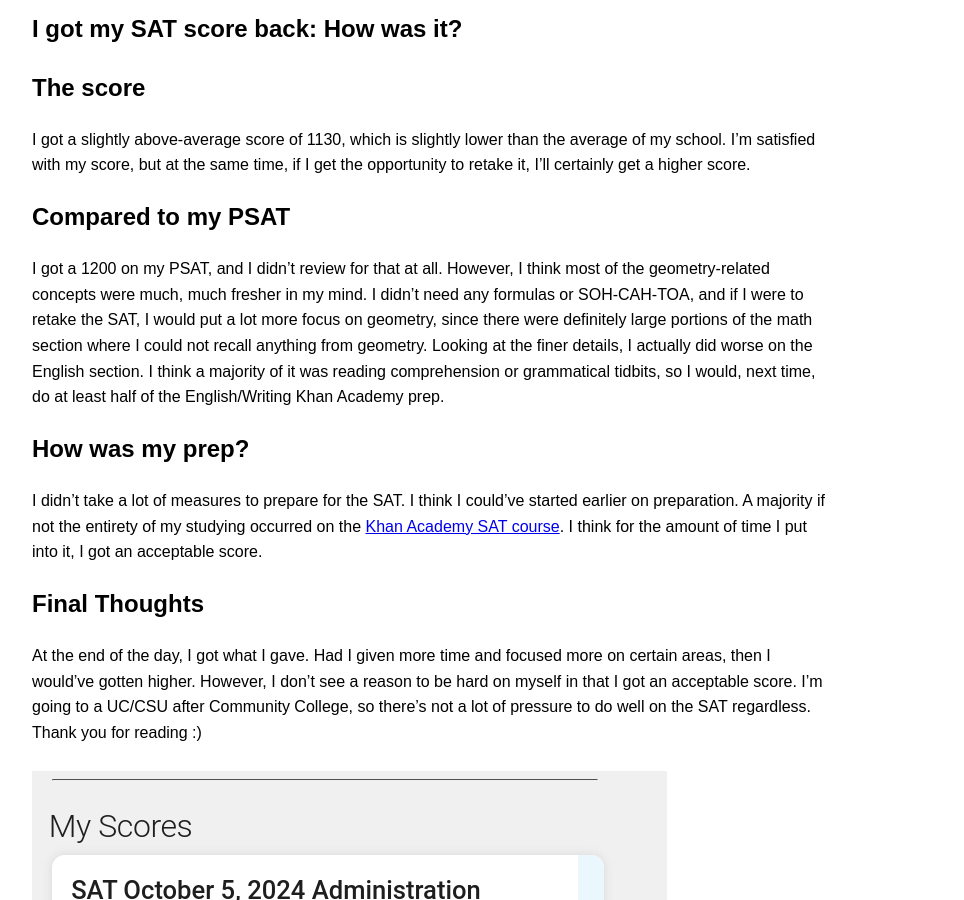
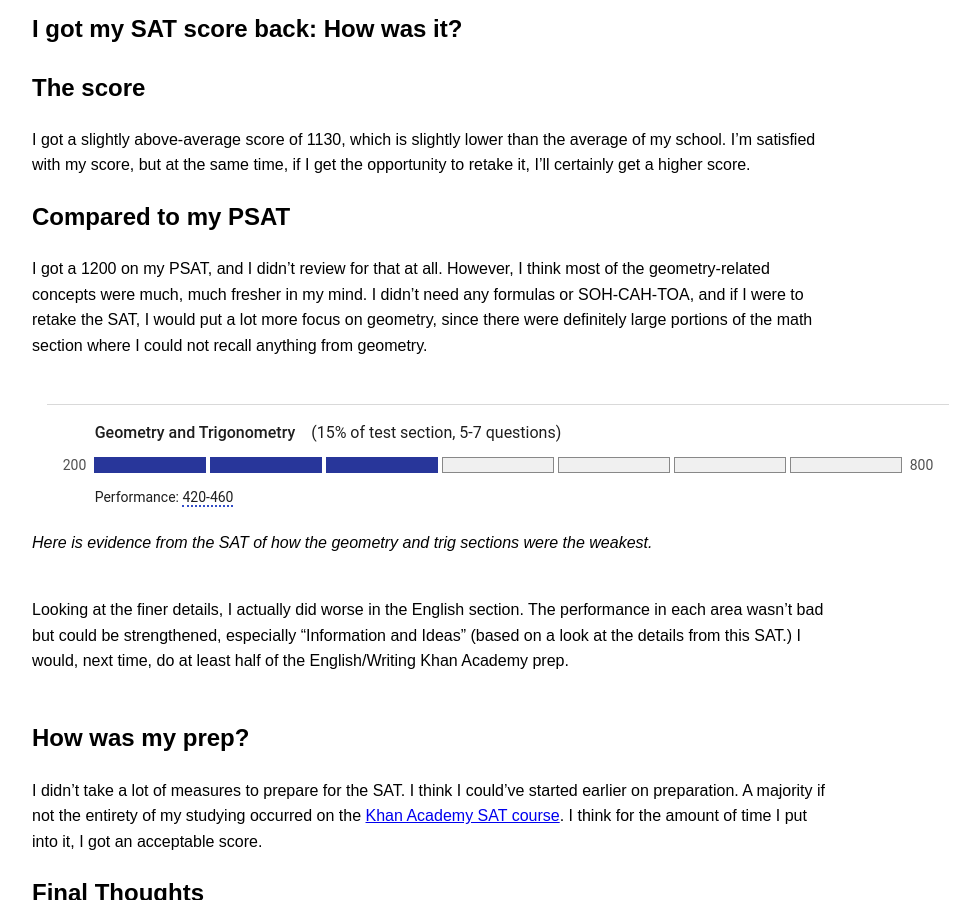
Before and after one commit to CaptainSapphire/PH-s-Blog, a Jekyll site: the page built from _posts/2024-10-20-My-SAT-score-thoughts.md, in a window 1280 px wide and 900 px high, scrolled down 306 px. Shown: the whole window, without its empty margins (208-1172 px from the left). Built offline with Jekyll 4.4.1, drawn with Linux system fonts in a browser that asks for light colours; our own code applies the rules of GitHub Pages for plain Markdown files.

Commit message:
Update 2024-10-20-My-SAT-score-thoughts.md

```diff
--- a/_posts/2024-10-20-My-SAT-score-thoughts.md
+++ b/_posts/2024-10-20-My-SAT-score-thoughts.md
@@ -5,8 +5,12 @@ I got a slightly above-average score of 1130, which is slightly lower than the a
 
 ## Compared to my PSAT
 I got a 1200 on my PSAT, and I didn't review for that at all. However, I think most of the geometry-related concepts were much, much fresher in my mind.
-I didn't need any formulas or SOH-CAH-TOA, and if I were to retake the SAT, I would put a lot more focus on geometry, since there were definitely large portions of the math section where I could not recall anything from geometry.
-Looking at the finer details, I actually did worse on the English section. I think a majority of it was reading comprehension or grammatical tidbits, so I would, next time, do at least half of the English/Writing Khan Academy prep.
+I didn't need any formulas or SOH-CAH-TOA, and if I were to retake the SAT, I would put a lot more focus on geometry, since there were definitely large portions of the math section where I could not recall anything from geometry.<br><br>
+
+!["The geometry and trig struggle"](https://github.com/CaptainSapphire/PH-s-Blog/blob/main/assets/October%202024/Screenshot%202024-10-20%2011.26.10%20AM.png?raw=true)
+*Here is evidence from the SAT of how the geometry and trig sections were the weakest.*<br><br>
+
+Looking at the finer details, I actually did worse in the English section. The performance in each area wasn't bad but could be strengthened, especially "Information and Ideas" (based on a look at the details from this SAT.) I would, next time, do at least half of the English/Writing Khan Academy prep. <br><br>
 
 ## How was my prep?
 I didn't take a lot of measures to prepare for the SAT. I think I could've started earlier on preparation.
```
